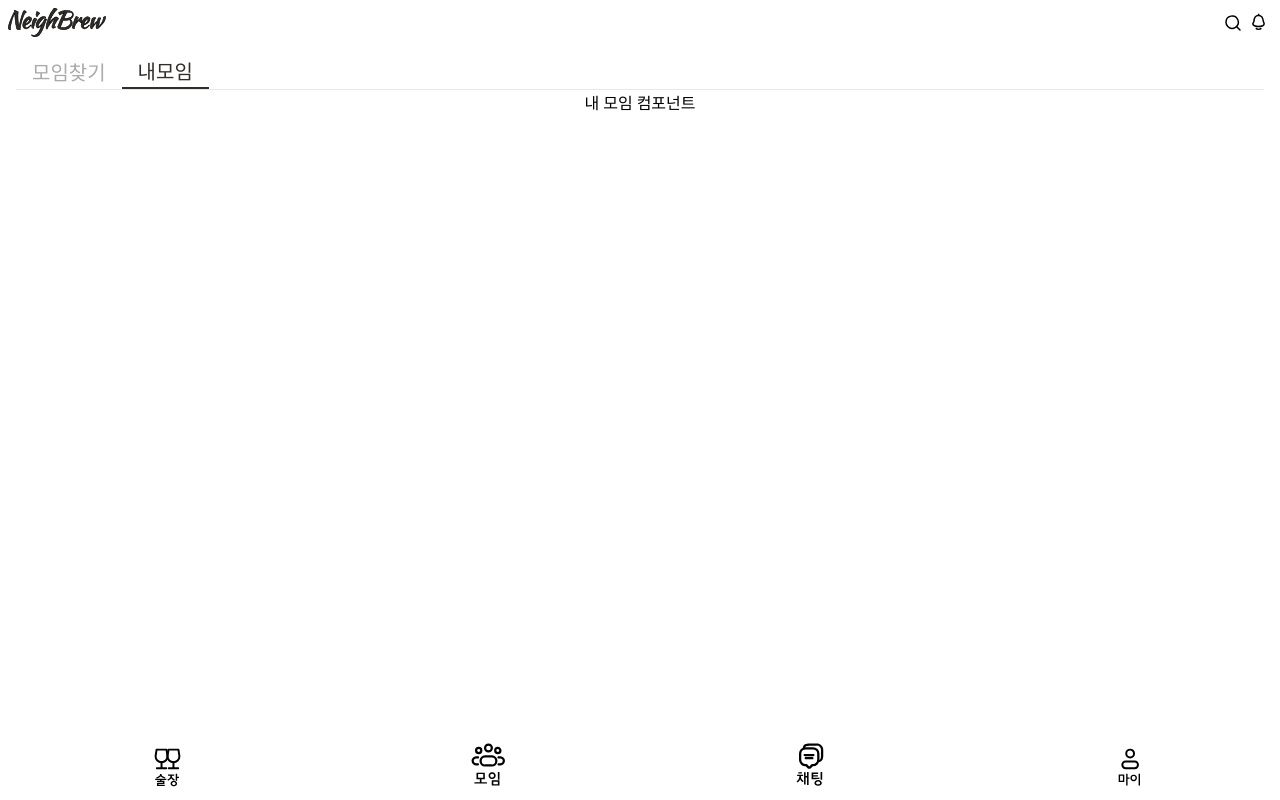
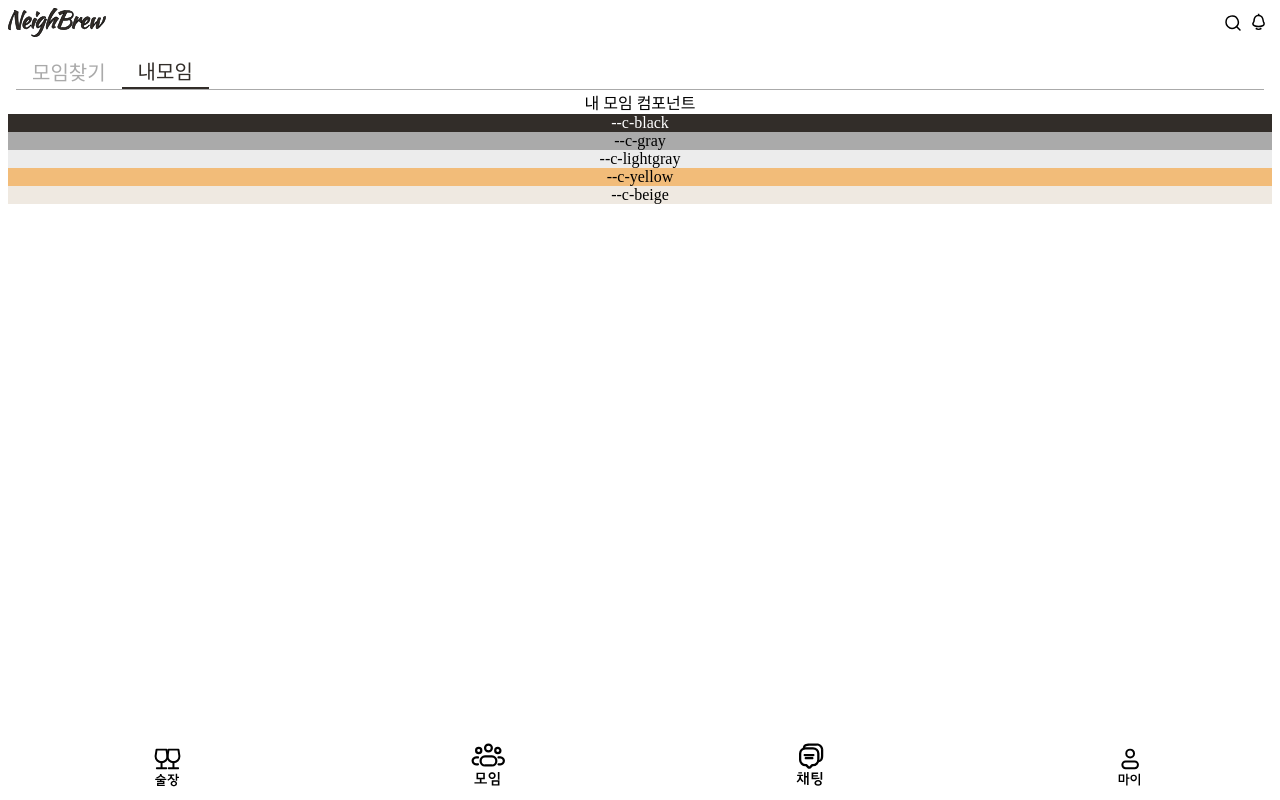
Before and after one commit to dayoung100/NeighBrew, a React (Vite) app in the folder Front/: page /meeting in a window 1280 px wide. Both pictures are taken after a click on the button "내모임". Built offline with nearby package versions, Linux system fonts and the light colour scheme; a web font is replaced by a local one.

Commit message:
Feat : 컬러 css 변수 추가

```diff
--- a/Front/src/App.css
+++ b/Front/src/App.css
@@ -5,6 +5,16 @@
 @import url("https://webfontworld.github.io/seoulnamsan/SeoulNamsan.css");
 /* font-family: "Noto Sans KR"; */
 @import url("https://fonts.googleapis.com/css2?family=Black+Han+Sans&family=Noto+Sans+KR:wght@400;700&display=swap");
+
+/* 사용되는 컬러 변수화 */
+/* 사용예시: background: var(--c-lightgray); */
+:root {
+  --c-black: #322d29;
+  --c-gray: #aaaaaa;
+  --c-lightgray: #ececec;
+  --c-beige: #efe9e1;
+  --c-yellow: #f2bc79;
+}
 
 #root {
   max-width: 1280px;
--- a/Front/src/UI/meet/MeetingFind.tsx
+++ b/Front/src/UI/meet/MeetingFind.tsx
@@ -4,12 +4,12 @@ import filterIcon from "../../assets/meetingFilter.svg";
 
 const TestCateDiv = styled.div`
   height: 10rem;
-  border: 1px solid black;
+  border: 1px solid var(--c-black);
   margin: 2rem 1rem;
 `;
 
 const SearchResultDiv = styled.div`
-  background: #ececec;
+  background: var(--c-lightgray);
   padding: 1rem 0;
 `;
 
@@ -34,7 +34,7 @@ const FilterDiv = styled.div<{ isFilterOpen: boolean }>`
   display: flex;
   justify-content: center;
   margin: 0 1rem;
-  border-bottom: 1px solid #aaaaaa;
+  border-bottom: 1px solid --c-gray;
   display: ${props => (props.isFilterOpen ? "" : "none")};
 `;
 
--- a/Front/src/UI/meet/MeetingMain.tsx
+++ b/Front/src/UI/meet/MeetingMain.tsx
@@ -8,18 +8,18 @@ const TopMenu = styled.div`
   display: flex;
   margin: 1rem 0.5rem 0 0.5rem;
   background-color: white;
-  border-bottom: 1px solid #e8e8e8;
+  border-bottom: 1px solid var(--c-gray);
 `;
 
 const TopMenuDetail = styled.button<{ isFocused: boolean }>`
-  color: ${props => (props.isFocused ? "#322d29;" : "#AAAAAA;")};
+  color: var(--${props => (props.isFocused ? "c-black" : "c-gray")});
   font-family: "JejuGothic";
   font-size: 20px;
   line-height: 150%;
   padding: 0 1rem;
   outline: none;
   border: none;
-  border-bottom: ${props => (props.isFocused ? "2px solid #322d29;" : "none;")};
+  border-bottom: ${props => (props.isFocused ? "2px solid var(--c-black);" : "none;")};
   background: white;
 `;
 
--- a/Front/src/UI/meet/MeetingMy.tsx
+++ b/Front/src/UI/meet/MeetingMy.tsx
@@ -2,6 +2,15 @@ import { useState, useEffect } from "react";
 import styled from "styled-components";
 
 const meetingMy = () => {
-  return <div>내 모임 컴포넌트</div>;
+  return (
+    <div>
+      내 모임 컴포넌트
+      <div style={{ background: "var(--c-black)", color: "white" }}>--c-black</div>
+      <div style={{ background: "var(--c-gray)" }}>--c-gray</div>
+      <div style={{ background: "var(--c-lightgray)" }}>--c-lightgray</div>
+      <div style={{ background: "var(--c-yellow)" }}>--c-yellow</div>
+      <div style={{ background: "var(--c-beige)" }}>--c-beige</div>
+    </div>
+  );
 };
 export default meetingMy;
```
Also changed, not shown: 1 other file (tests, documents, lock files or other folders).
